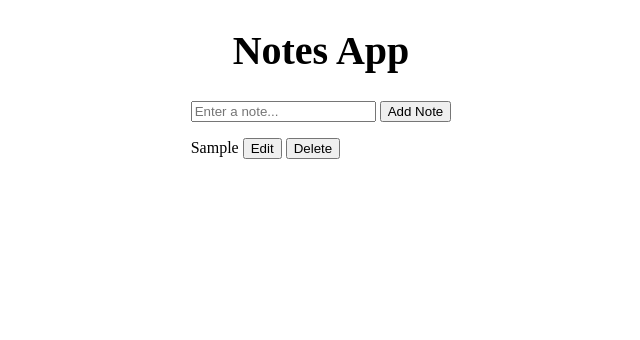
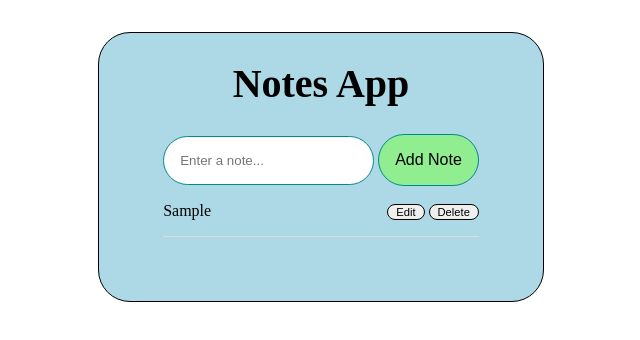
Before and after one commit to syedsufiyan888/note-app, a plain HTML site: page index.html in a window 1280 px wide. Both pictures are taken after typing "Sample" into the empty fields and a click on the button "Add Note". Shown: the whole page, without its empty margins (319-959 px from the left). Drawn offline with Linux system fonts and the light colour scheme.

Commit message:
updated styling

```diff
--- a/script.js
+++ b/script.js
@@ -14,8 +14,10 @@ function renderNotes() {
             noteElement.classList.add('note');
             noteElement.innerHTML=`
             <span class="note-content" contenteditable="false">${note}</span>
+            <div class="buttons">
             <button class="editBtn">Edit</button>
             <button class="deleteBtn">Delete</button>
+            <div>
             `;
             notesContainer.appendChild(noteElement);
 
--- a/style.css
+++ b/style.css
@@ -1,19 +1,54 @@
 body{
     padding: 0;
     margin: 0;
-
     display: flex;
     justify-content: center;
 }
-
 h1{
     text-align: center;
     font-size: 2.5rem;
 }
-#noteform{
-    margin-bottom: 1rem;
+.notes{
+    background-color: lightblue;
+    margin-top: 2rem;
+    padding-bottom: 4rem;
+    padding-left: 4rem;
+    padding-right: 4rem;
+    border: 1px solid black;
+    border-radius: 2rem;
 }
-#notesContainer{
-    width: 100%;
+#noteform input,#noteform button{
+    padding: 1rem;
+    border: none;
+    border-radius: 2rem;
+    border: 1px solid darkcyan;
+}
+#noteform button{
+    border: 1px solid darkcyan;
+    background-color: lightgreen;
+    font-size: 1rem;
+}
+#noteform button:hover{
+    background-color: rgb(134, 218, 134);
+}
+.note {
+    display: flex;
+    justify-content: space-between;
+    padding-top: 1rem;
+    padding-bottom: 1rem;
+    border-bottom: 1px solid #ddd;
 
 }
+.note button {
+    border: none;
+    padding-left: 0.5rem;
+    padding-right: 0.5rem;
+    border: none;
+    border-radius: 2rem;
+    border: 1px solid black;
+    font-size: 0.7rem;
+}
+button:hover{
+    cursor: pointer;
+    background-color: rgb(255, 98, 98);
+}
```
